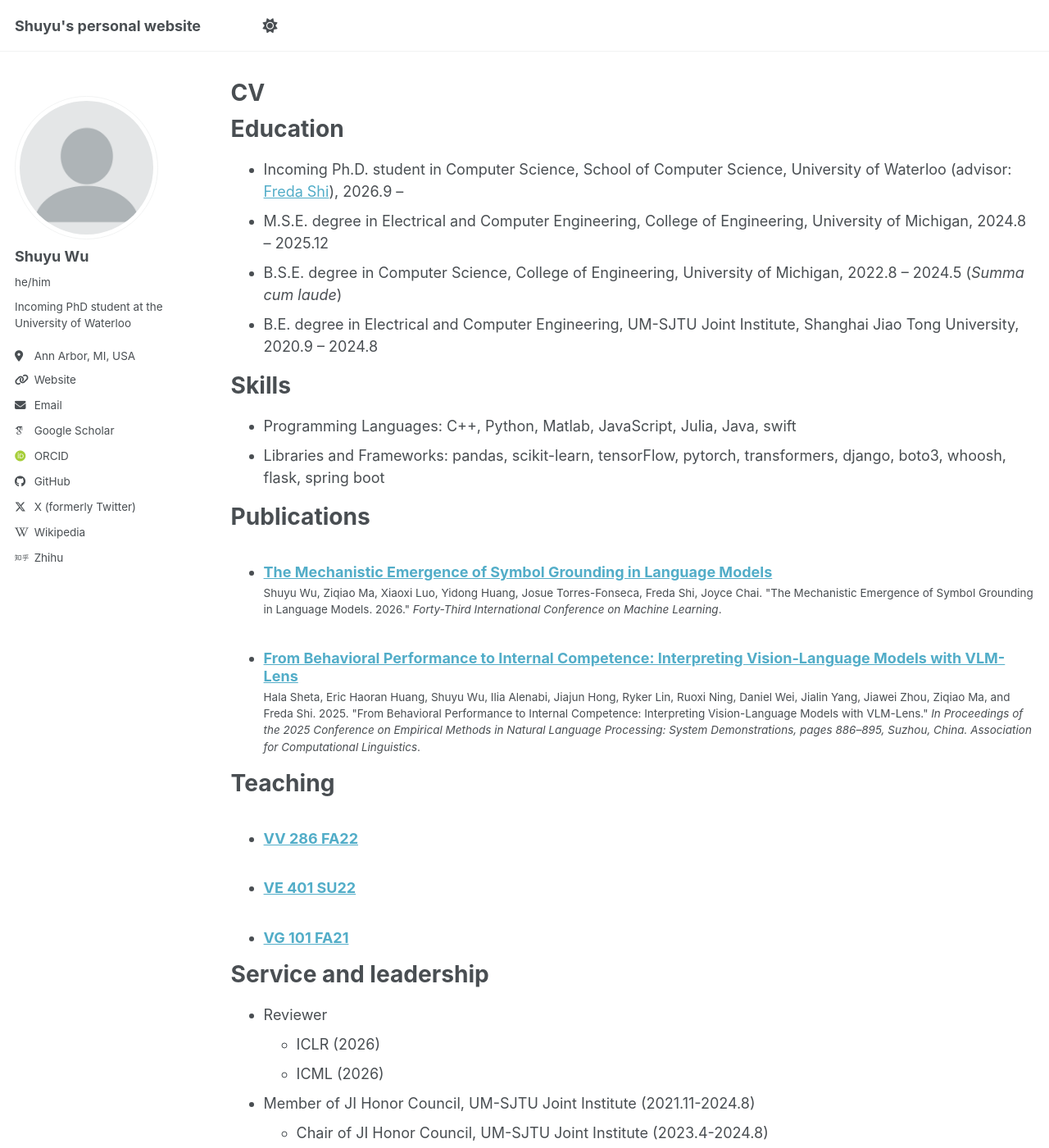
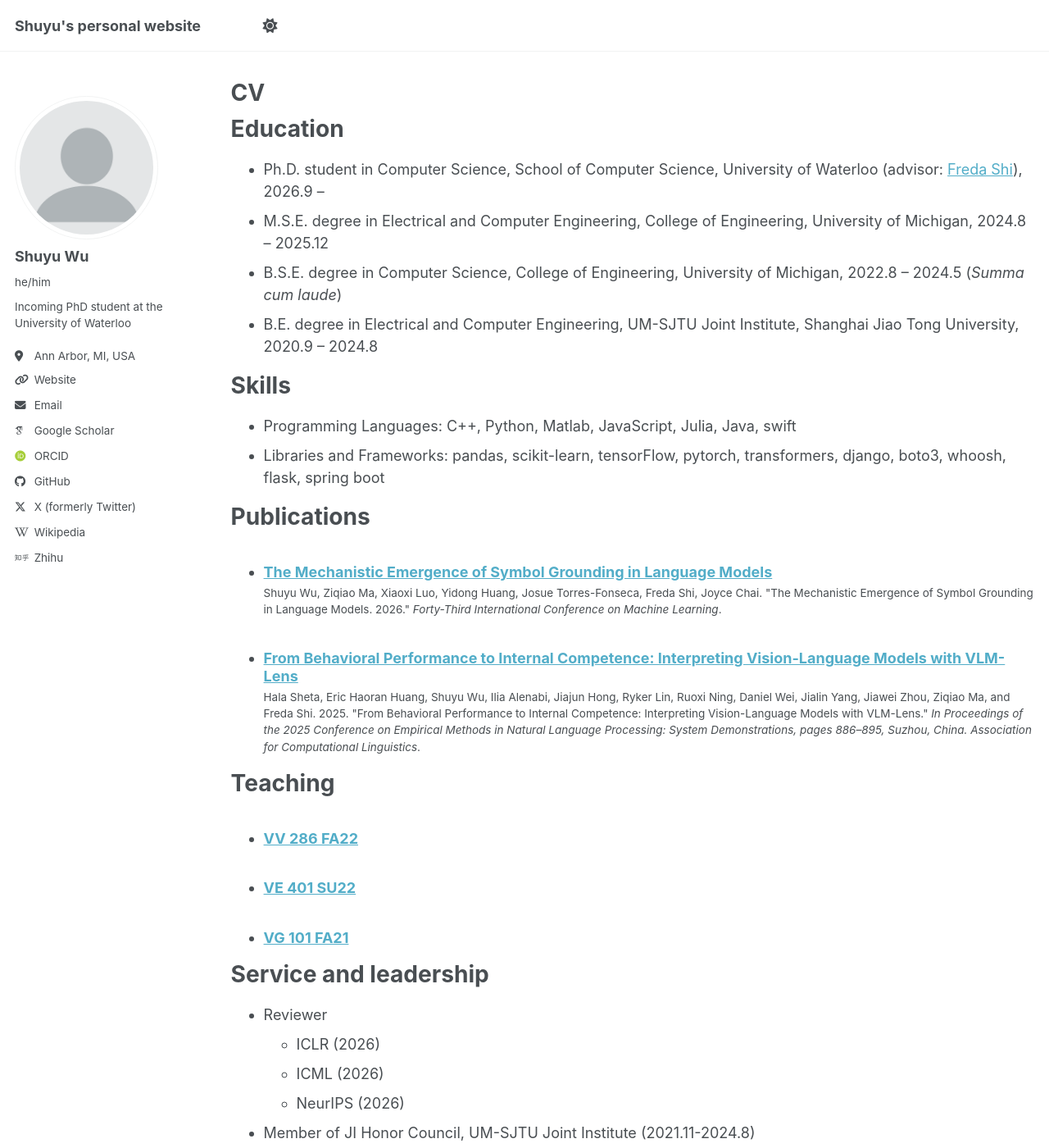
Before and after one commit to wonderwind271/wonderwind271.github.io, a Jekyll site: the page built from _pages/cv.md, in a window 1280 px wide and 1400 px high. Shown: the whole window at 82% size. Built offline with Jekyll 4.4.1, drawn with Linux system fonts in a browser that asks for light colours; some web fonts are replaced; a script bundle is joined from its source files by our own code; library files that are not in the unit come from our copies; some of the changed text lies outside the part shown.

Commit message:
update cv

```diff
--- a/_pages/cv.md
+++ b/_pages/cv.md
@@ -11,7 +11,7 @@
 
 Education
 ======
-* Incoming Ph.D. student in Computer Science, School of Computer Science, University of Waterloo (advisor: [Freda Shi](https://cs.uwaterloo.ca/~fhs/)), 2026.9 --
+* Ph.D. student in Computer Science, School of Computer Science, University of Waterloo (advisor: [Freda Shi](https://cs.uwaterloo.ca/~fhs/)), 2026.9 --
 * M.S.E. degree in Electrical and Computer Engineering, College of Engineering, University of Michigan, 2024.8 -- 2025.12
 * B.S.E. degree in Computer Science, College of Engineering, University of Michigan, 2022.8 -- 2024.5 (*Summa cum laude*)
 * B.E. degree in Electrical and Computer Engineering, UM-SJTU Joint Institute, Shanghai Jiao Tong University, 2020.9 -- 2024.8
@@ -61,6 +61,11 @@
 * Reviewer
   * ICLR (2026)
   * ICML (2026)
+  * NeurIPS (2026)
 
 * Member of JI Honor Council, UM-SJTU Joint Institute (2021.11-2024.8)
   * Chair of JI Honor Council, UM-SJTU Joint Institute (2023.4-2024.8)
+
+Awards
+======
+* Canada Impact+ Research Training Awards (2026.7, 40,000 CAD/year for 3 years)
```
